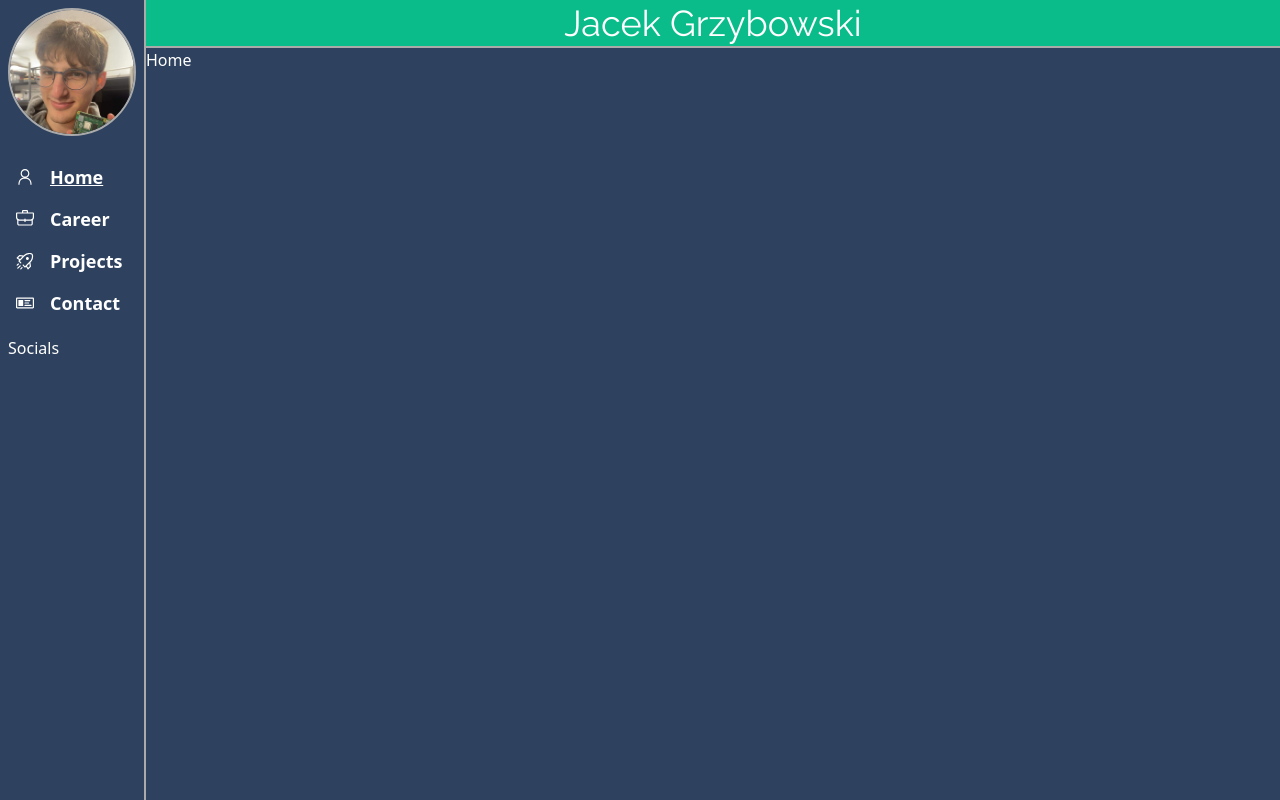
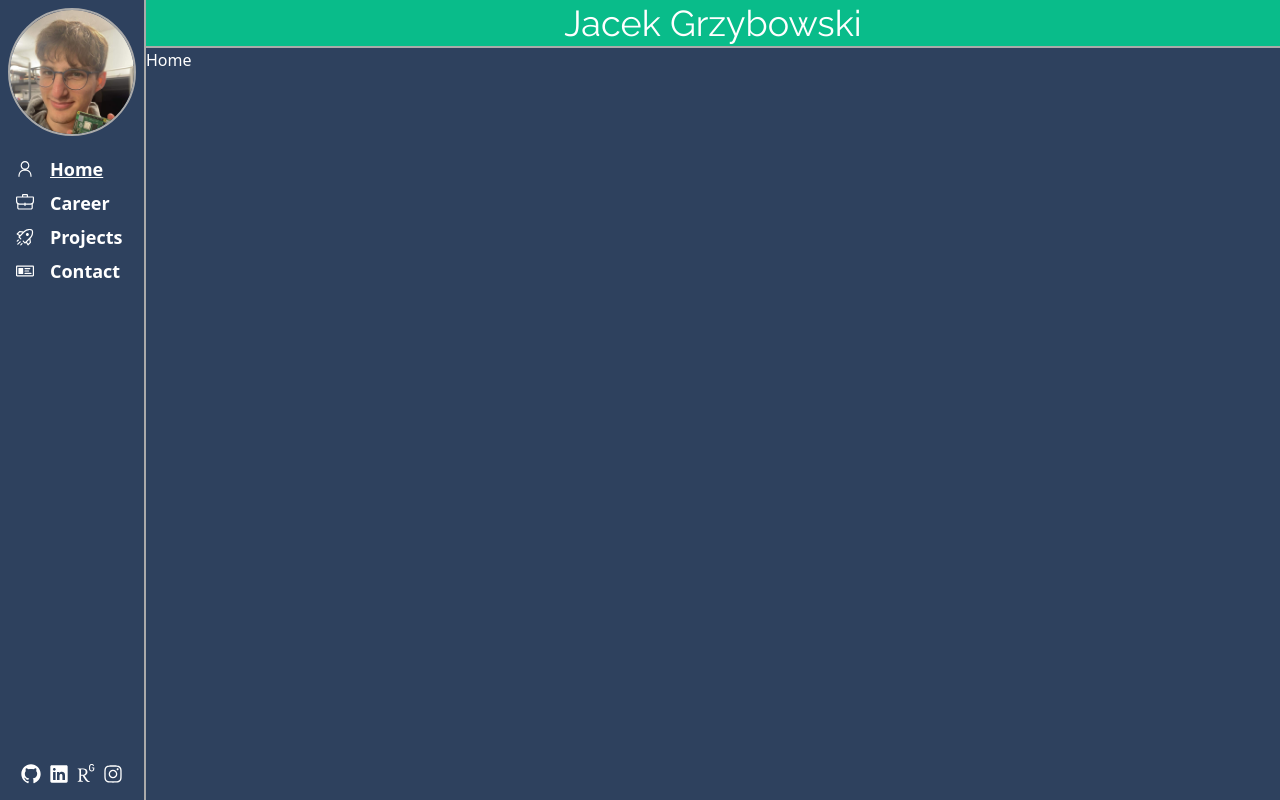
Before and after one commit to ToToSpl/totospl.github.io, a React (Vite) app: page / in a window 1280 px wide. Built offline with nearby package versions, Linux system fonts and the light colour scheme.

Commit message:
menu bar

```diff
--- a/src/components/Menu.tsx
+++ b/src/components/Menu.tsx
@@ -1,6 +1,7 @@
 import { Link, useLocation } from "react-router-dom";
 import { AppPathType } from "../App";
 import ProfilePic from "./ProfilePic";
+import Socials from "./Socials";
 
 type MenuProps = {
   paths: AppPathType[];
@@ -10,15 +11,14 @@ const Menu = ({ paths }: MenuProps) => {
   const location = useLocation();
 
   return (
-    <>
-      <div className="hidden sm:block flex-col border-r-2 px-2 py-2 border-my-soft-bg grid-cols-1 gap-2 h-screen overflow-auto">
+    <div className="hidden sm:flex flex-col border-r-2 px-2 py-2 border-my-soft-bg h-screen overflow-auto">
       <ProfilePic url="/profile.jpg" />
       <div className="h-4" />
       {paths.map((p, i) => {
         return (
           <Link
             to={p.path}
-              className="flex items-center justify-items-center font-bold text-lg my-2"
+            className="flex items-center justify-items-center font-bold text-lg "
             key={i.toString()}
           >
             <div className="m-2">{p.icon}</div>
@@ -33,9 +33,10 @@ const Menu = ({ paths }: MenuProps) => {
           </Link>
         );
       })}
-        <div className="mt-4">Socials</div>
+      <div className="mt-auto mb-2 ml-auto mr-auto">
+        <Socials />
       </div>
-    </>
+    </div>
   );
 };
 
--- a/src/components/Navbar.tsx
+++ b/src/components/Navbar.tsx
@@ -1,4 +1,5 @@
 import { RxHamburgerMenu } from "react-icons/rx";
+import { Link } from "react-router-dom";
 
 export const Navbar = () => {
   return (
@@ -7,9 +8,11 @@ export const Navbar = () => {
         <RxHamburgerMenu />
       </h1>
       <div className="h-12 w-full flex justify-center border-b-2 border-my-soft-bg bg-my-contrast">
-        <h1 className="font-special text-2xl sm:text-4xl mt-auto mb-auto">
-          Jacek Grzybowski
-        </h1>
+        <Link to="/" className="mt-auto mb-auto">
+          <h1 className="font-special text-2xl sm:text-4xl">
+            Jacek Grzybowski
+          </h1>
+        </Link>
       </div>
     </>
   );
--- a/src/components/ProfilePic.tsx
+++ b/src/components/ProfilePic.tsx
@@ -1,16 +1,18 @@
+import { Link } from "react-router-dom";
+
 type ProfilePicProps = {
   url: string;
 };
 
 export const ProfilePic = ({ url }: ProfilePicProps) => {
   return (
-    <>
+    <Link to="/">
       <img
         className="w-32 h-32 rounded-full border-my-soft-bg border-2 ml-auto mr-auto"
         alt="profile picture"
         src={url}
       />
-    </>
+    </Link>
   );
 };
 
--- /dev/null
+++ b/src/components/Socials.tsx
@@ -0,0 +1,29 @@
+import { RxGithubLogo, RxLinkedinLogo, RxInstagramLogo } from "react-icons/rx";
+import { SiResearchgate } from "react-icons/si";
+
+export const Socials = () => {
+  return (
+    <div className="flex gap-2 text-xl">
+      <a href="https://github.com/ToToSpl" target="_blank">
+        <RxGithubLogo />
+      </a>
+      <a
+        href="https://www.linkedin.com/in/jacek-grzybowski-49057b19a"
+        target="_blank"
+      >
+        <RxLinkedinLogo />
+      </a>
+      <a
+        href="https://www.researchgate.net/profile/Jacek-Grzybowski-2"
+        target="_blank"
+      >
+        <SiResearchgate className="text-lg" />
+      </a>
+      <a href="https://www.instagram.com/grzybnia_jacek/" target="_blank">
+        <RxInstagramLogo />
+      </a>
+    </div>
+  );
+};
+
+export default Socials;
```
Lines whose indentation alone changed are shown as unchanged.
